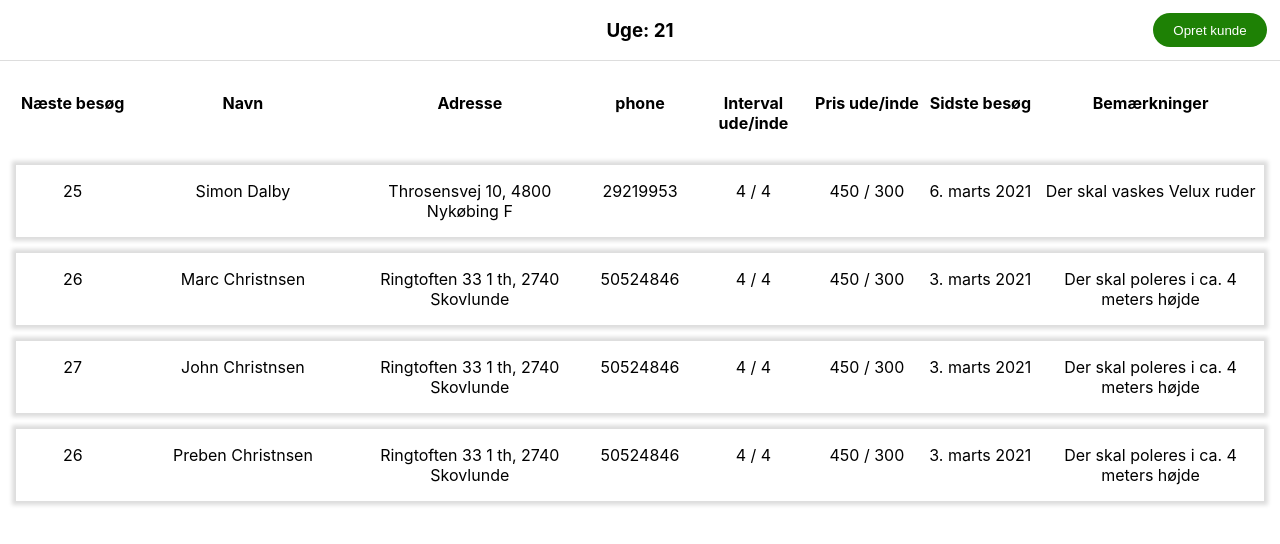
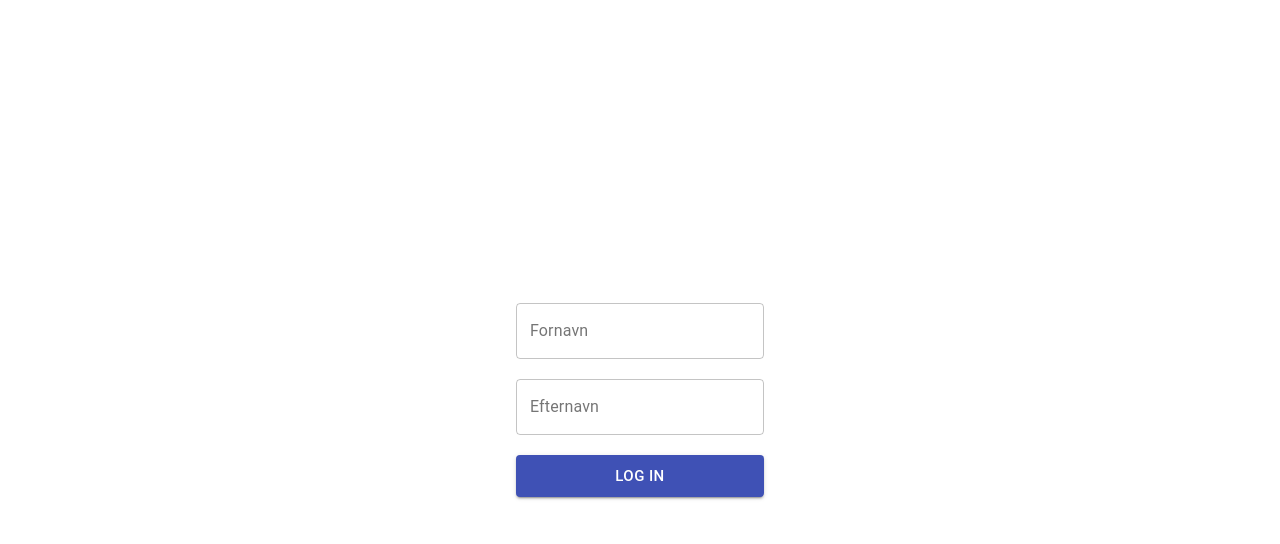
Before and after one commit to Dalphs/servicecrm, a React (Create React App) app: page / in a window 1280 px wide. Shown: the top 544 px of the page. Built offline with nearby package versions, Linux system fonts and the light colour scheme.

Commit message:
created login form that can take input, but does not yet deal with it

```diff
--- a/src/components/CustomerDashboard/CustomerDashboard.js
+++ b/src/components/CustomerDashboard/CustomerDashboard.js
@@ -3,9 +3,11 @@ import './styles.css'
 import CustomerCard from './CustomerCard'
 import Navbar from './Navbar'
 import UserForm from './UserForm'
+import {Button, TextField} from '@material-ui/core';
 let json = require('../customers.json')
 
 const CustomerDashboard = () => {
+    const [login, setLogin] = useState({username: "", password:""})
     const[showUserInfo, setShowUserInfo] = useState(false)
     const[customerOnDisplay, setCustomerOnDisplay] = useState({})
     const [customers, setCustomers] = useState(json)
@@ -110,8 +112,22 @@ const CustomerDashboard = () => {
         console.log(currentCustomers)
         setCustomers(currentCustomers)
     }
+    let loggedIn = false;
 
+    let handleSubmit = (e) => {
+        e.preventDefault()
+    }
 
+    const onChange= (e) => {
+        const value = e.target.value;
+        console.log(`${e.target.name}: ${value}`)
+        setLogin({
+            ...login,
+            [e.target.name]:value
+        })
+    }
+
+    if (loggedIn){
     return (
         <div>
             <Navbar editUser={editUser} weeknumber={getWeekNumber(new Date())}></Navbar>
@@ -134,6 +150,24 @@ const CustomerDashboard = () => {
             })}
         </div>
     );
+        } else {
+            return(
+            <div id="loginWrapper">
+                <form onSubmit={handleSubmit}>
+                    <TextField variant="outlined" label="Fornavn" name="username" onChange={onChange} value={login.firstname}/>
+                    <TextField variant="outlined" label="Efternavn" name="password" type="password" onChange={onChange} value={login.lastname}/>
+                    <Button
+                    variant="contained"
+                    color="primary"
+                    size="large"
+                    type="submit"
+                    >
+                        Log in
+                </Button>
+                </form>
+            </div>
+            )
+        }
 };
 
 export default CustomerDashboard;
--- a/src/components/CustomerDashboard/styles.css
+++ b/src/components/CustomerDashboard/styles.css
@@ -93,3 +93,20 @@ display:inline-block;
 .navbar h3{
     text-align: center;
 }
+
+#loginWrapper{
+    width: 100vw;
+    height: 100vh;
+    display: flex;
+    justify-content: center;
+    align-items: center;
+}
+
+#loginWrapper form{
+    display: flex;
+    flex-direction: column;
+}
+
+#loginWrapper form>*{
+    margin:10px
+}
```
